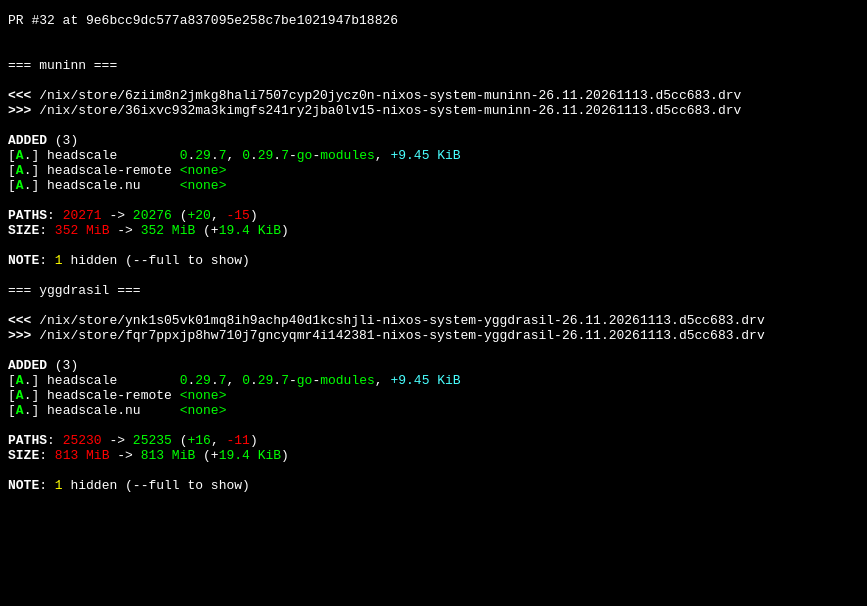
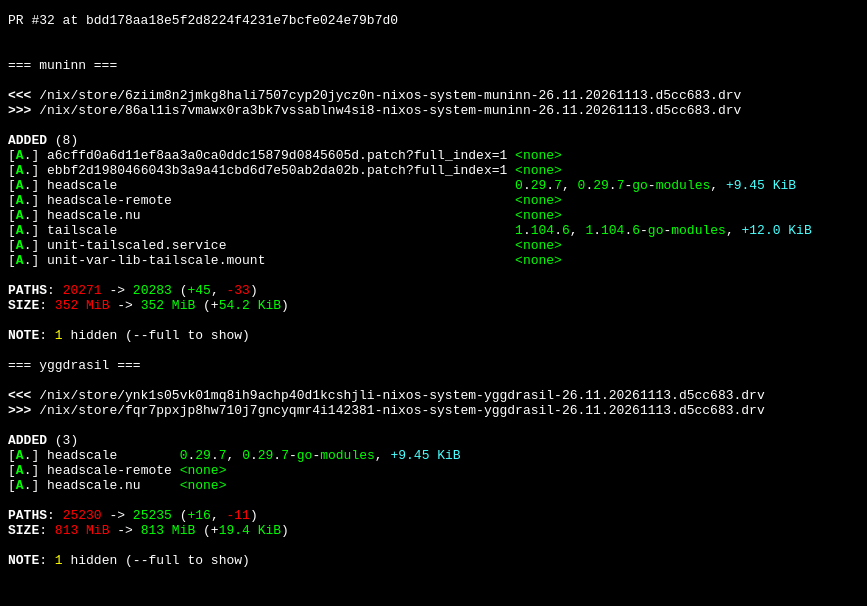
Before and after one commit to trent-maetzold/dotfiles, a plain HTML site: page pr-32/index.html in a window 1280 px wide. Shown: the whole page, without its empty margins (0-867 px from the left). Drawn offline with Linux system fonts and the light colour scheme.

Commit message:
Update host diff previews

```diff
--- a/pr-32/index.html
+++ b/pr-32/index.html
@@ -8,21 +8,26 @@
 </head>
 <body style="color:white; background-color:black">
 <pre>
-PR #32 at 9e6bcc9dc577a837095e258c7be1021947b18826
+PR #32 at bdd178aa18e5f2d8224f4231e7bcfe024e79b7d0
 
 
 === muninn ===
 
 <span style="font-weight:bold;">&lt;&lt;&lt;</span> /nix/store/6ziim8n2jmkg8hali7507cyp20jycz0n-nixos-system-muninn-26.11.20261113.d5cc683.drv
-<span style="font-weight:bold;">&gt;&gt;&gt;</span> /nix/store/36ixvc932ma3kimgfs241ry2jba0lv15-nixos-system-muninn-26.11.20261113.d5cc683.drv
+<span style="font-weight:bold;">&gt;&gt;&gt;</span> /nix/store/86al1is7vmawx0ra3bk7vssablnw4si8-nixos-system-muninn-26.11.20261113.d5cc683.drv
 
-<span style="font-weight:bold;">ADDED</span> (3)
-[<span style="font-weight:bold;color:lime;">A</span>.] headscale        <span style="color:lime;">0</span>.<span style="color:lime;">29</span>.<span style="color:lime;">7</span>, <span style="color:lime;">0</span>.<span style="color:lime;">29</span>.<span style="color:lime;">7</span>-<span style="color:lime;">go</span>-<span style="color:lime;">modules</span>, <span style="filter: contrast(70%) brightness(190%);color:aqua;">+9.45 KiB</span>
-[<span style="font-weight:bold;color:lime;">A</span>.] headscale-remote <span style="color:lime;">&lt;none&gt;</span>
-[<span style="font-weight:bold;color:lime;">A</span>.] headscale.nu     <span style="color:lime;">&lt;none&gt;</span>
+<span style="font-weight:bold;">ADDED</span> (8)
+[<span style="font-weight:bold;color:lime;">A</span>.] a6cffd0a6d11ef8aa3a0ca0ddc15879d0845605d.patch?full_index=1 <span style="color:lime;">&lt;none&gt;</span>
+[<span style="font-weight:bold;color:lime;">A</span>.] ebbf2d1980466043b3a9a41cbd6d7e50ab2da02b.patch?full_index=1 <span style="color:lime;">&lt;none&gt;</span>
+[<span style="font-weight:bold;color:lime;">A</span>.] headscale                                                   <span style="color:lime;">0</span>.<span style="color:lime;">29</span>.<span style="color:lime;">7</span>, <span style="color:lime;">0</span>.<span style="color:lime;">29</span>.<span style="color:lime;">7</span>-<span style="color:lime;">go</span>-<span style="color:lime;">modules</span>, <span style="filter: contrast(70%) brightness(190%);color:aqua;">+9.45 KiB</span>
+[<span style="font-weight:bold;color:lime;">A</span>.] headscale-remote                                            <span style="color:lime;">&lt;none&gt;</span>
+[<span style="font-weight:bold;color:lime;">A</span>.] headscale.nu                                                <span style="color:lime;">&lt;none&gt;</span>
+[<span style="font-weight:bold;color:lime;">A</span>.] tailscale                                                   <span style="color:lime;">1</span>.<span style="color:lime;">104</span>.<span style="color:lime;">6</span>, <span style="color:lime;">1</span>.<span style="color:lime;">104</span>.<span style="color:lime;">6</span>-<span style="color:lime;">go</span>-<span style="color:lime;">modules</span>, <span style="filter: contrast(70%) brightness(190%);color:aqua;">+12.0 KiB</span>
+[<span style="font-weight:bold;color:lime;">A</span>.] unit-tailscaled.service                                     <span style="color:lime;">&lt;none&gt;</span>
+[<span style="font-weight:bold;color:lime;">A</span>.] unit-var-lib-tailscale.mount                                <span style="color:lime;">&lt;none&gt;</span>
 
-<span style="font-weight:bold;">PATHS</span>: <span style="color:red;">20271</span> -&gt; <span style="color:lime;">20276</span> (<span style="color:lime;">+20</span>, <span style="color:red;">-15</span>)
-<span style="font-weight:bold;">SIZE</span>: <span style="color:red;">352 MiB</span> -&gt; <span style="color:lime;">352 MiB</span> (+<span style="color:lime;">19.4 KiB</span>)
+<span style="font-weight:bold;">PATHS</span>: <span style="color:red;">20271</span> -&gt; <span style="color:lime;">20283</span> (<span style="color:lime;">+45</span>, <span style="color:red;">-33</span>)
+<span style="font-weight:bold;">SIZE</span>: <span style="color:red;">352 MiB</span> -&gt; <span style="color:lime;">352 MiB</span> (+<span style="color:lime;">54.2 KiB</span>)
 
 <span style="font-weight:bold;">NOTE</span>: <span style="color:yellow;">1</span> hidden (--full to show)
 
```
